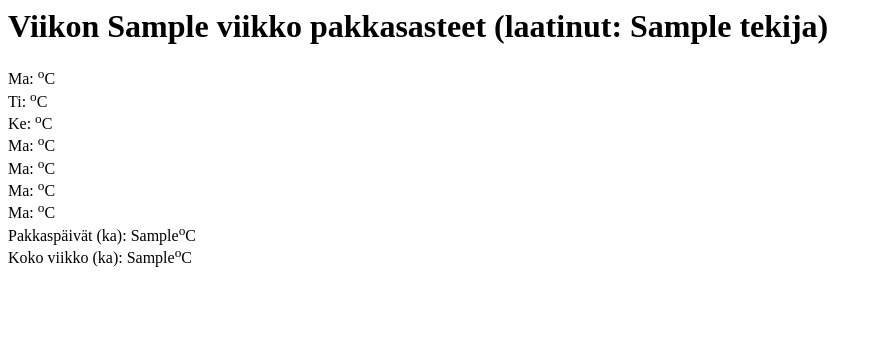
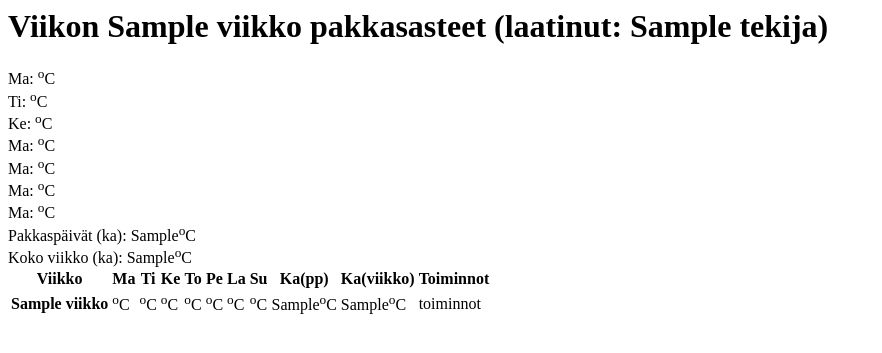
Before and after one commit to tetianasabanina/Symfony-exercises, a PHP site: template templates/esimerkit/pakkasasteet.html.twig in a window 1280 px wide. Shown: the top 353 px of the page, without its empty margins (0-882 px from the left). Run offline with PHP 8.4, Linux system fonts and the light colour scheme; the template is opened without the code that fills it: most values are stand-ins (such as "Sample title", 1, 10 or a date in 2020); some libraries are stand-ins or nearby versions.

Commit message:
Completed: Harjoitus 10

```diff
--- a/src/Controller/Esimerkit2Controller.php
+++ b/src/Controller/Esimerkit2Controller.php
@@ -10,6 +10,7 @@
 //Tarvitaan näkymä varten
 use Symfony\Bundle\FrameworkBundle\Controller\AbstractController;
 
+// Harjoitukset Symfony 7, 8, 9
 
 class Esimerkit2Controller extends AbstractController{
     // Kontrollerit tulee tänne
--- a/src/Controller/EsimerkitController.php
+++ b/src/Controller/EsimerkitController.php
@@ -10,6 +10,7 @@
 //Tarvitaan näkymä varten
 use Symfony\Bundle\FrameworkBundle\Controller\AbstractController;
 
+// Harjoitukset Symfony 1-6
 
 class EsimerkitController extends AbstractController{
     // Kontrollerit tulee tänne
--- a/templates/esimerkit/pakkasasteet.html.twig
+++ b/templates/esimerkit/pakkasasteet.html.twig
@@ -8,3 +8,38 @@
 Ma: {{ pakkasasteet['su'] }}<sup>o</sup>C <br>
 Pakkaspäivät (ka): {{ keskiarvo1}}<sup>o</sup>C <br>
 Koko viikko (ka): {{ keskiarvo2}}<sup>o</sup>C <br>
+
+<div class="container">
+<table class="table">
+  <thead>
+    <tr>
+      <th scope="col">Viikko</th>
+      <th scope="col">Ma</th>
+      <th scope="col">Ti</th>
+      <th scope="col">Ke</th>
+      <th scope="col">To</th>
+      <th scope="col">Pe</th>
+      <th scope="col">La</th>
+      <th scope="col">Su</th>
+      <th scope="col">Ka(pp)</th>
+      <th scope="col">Ka(viikko)</th>
+      <th scope="col">Toiminnot</th>
+    </tr>
+  </thead>
+  <tbody>
+    <tr>
+      <th scope="row">{{viikko}}</th>
+      <td>{{ pakkasasteet['ma'] }}<sup>o</sup>C</td>
+      <td>{{ pakkasasteet['ti'] }}<sup>o</sup>C</td>
+      <td>{{ pakkasasteet['ke'] }}<sup>o</sup>C</td>
+      <td>{{ pakkasasteet['to'] }}<sup>o</sup>C</td>
+      <td>{{ pakkasasteet['pe'] }}<sup>o</sup>C</td>
+      <td>{{ pakkasasteet['la'] }}<sup>o</sup>C</td>
+      <td>{{ pakkasasteet['su'] }}<sup>o</sup>C</td>
+      <td>{{ keskiarvo1}}<sup>o</sup>C</td>
+      <td>{{ keskiarvo2}}<sup>o</sup>C</td>
+      <td>toiminnot</td>
+    </tr>
+  </tbody>
+</table>
+</div>
```
